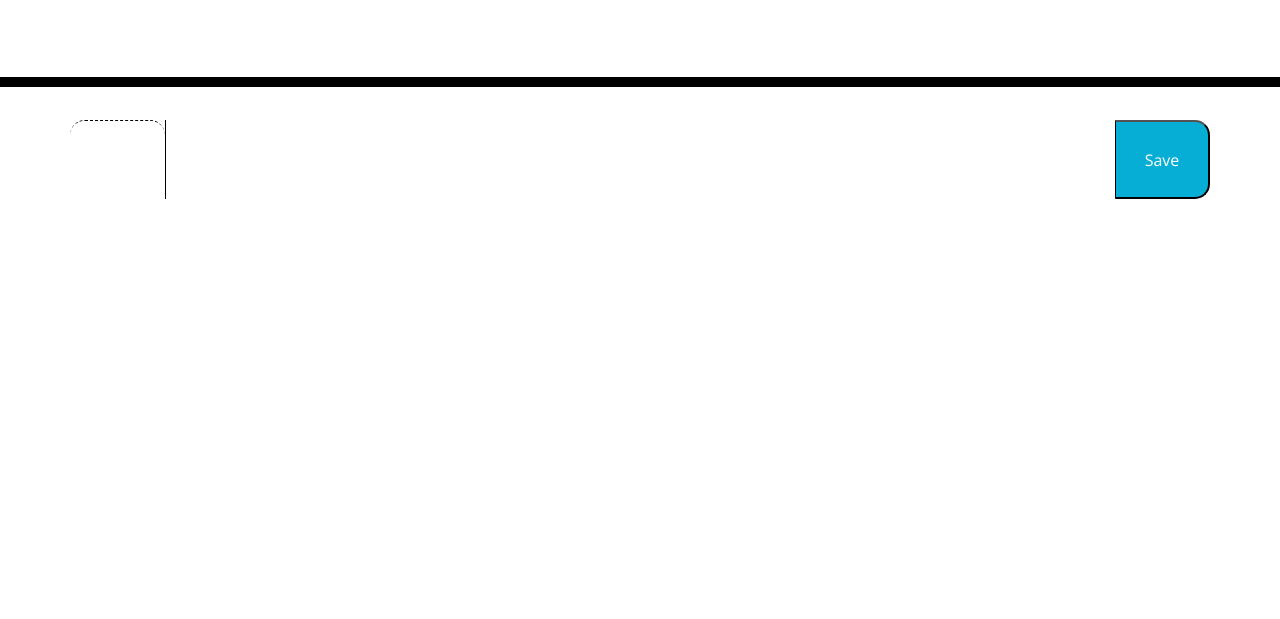
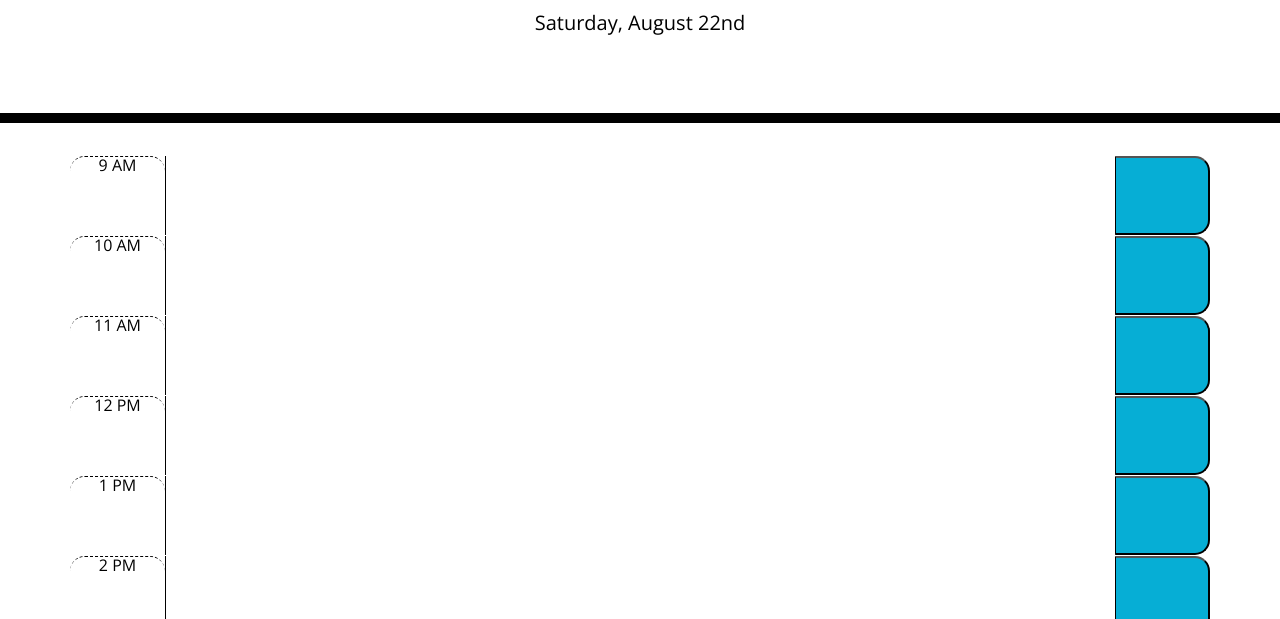
Before and after one commit to caersun/scheduler, a plain HTML site: page index.html in a window 1280 px wide. Shown: the part 181-800 px from the top of the page. Drawn offline with nearby package versions, Linux system fonts and the light colour scheme.

Commit message:
for loop to create hour blocks

```diff
--- a/index.html
+++ b/index.html
@@ -30,19 +30,104 @@
     </header>
     <div class="container">
       <!-- Timeblocks go here -->
+       <!--
         <div class="row">
-          <div class="col-sm-1 hour time-block"></div>
-          <textarea type="text" class="col-sm-10 user-input description"></textarea>
-          <button class="col-sm-1 save-btn">Save</button>
+            <div class="col-sm-1 hour time-block" value="9">9 AM</div>
+            <textarea type="text" class="col-sm-10 user-input description"></textarea>
+            <button class="col-sm-1 save-btn">Save</button>
         </div>
+
+        <div class="row">
+            <div class="col-sm-1 hour time-block" value="10">10 AM</div>
+            <textarea type="text" class="col-sm-10 user-input description"></textarea>
+            <button class="col-sm-1 save-btn">Save</button>
+        </div>
+
+        <div class="row">
+            <div class="col-sm-1 hour time-block" value="11">11 AM</div>
+            <textarea type="text" class="col-sm-10 user-input description"></textarea>
+            <button class="col-sm-1 save-btn">Save</button>
+        </div>
+
+        <div class="row">
+            <div class="col-sm-1 hour time-block" value="12">12 PM</div>
+            <textarea type="text" class="col-sm-10 user-input description"></textarea>
+            <button class="col-sm-1 save-btn">Save</button>
+        </div>
+
+        <div class="row">
+            <div class="col-sm-1 hour time-block" value="1">1 PM</div>
+            <textarea type="text" class="col-sm-10 user-input description"></textarea>
+            <button class="col-sm-1 save-btn">Save</button>
+        </div>
+
+        <div class="row">
+            <div class="col-sm-1 hour time-block" value="2">2 PM</div>
+            <textarea type="text" class="col-sm-10 user-input description"></textarea>
+            <button class="col-sm-1 save-btn">Save</button>
+        </div>
+
+        <div class="row">
+            <div class="col-sm-1 hour time-block" value="3">3 PM</div>
+            <textarea type="text" class="col-sm-10 user-input description"></textarea>
+            <button class="col-sm-1 save-btn">Save</button>
+        </div>
+
+        <div class="row">
+            <div class="col-sm-1 hour time-block" value="4">4 PM</div>
+            <textarea type="text" class="col-sm-10 user-input description"></textarea>
+            <button class="col-sm-1 save-btn">Save</button>
+        </div>
+
+        <div class="row">
+            <div class="col-sm-1 hour time-block" value="5">5 PM</div>
+            <textarea type="text" class="col-sm-10 user-input description"></textarea>
+            <button class="col-sm-1 save-btn">Save</button>
+        </div>
+    -->
+
+
     </div>
 
     <script src="https://code.jquery.com/jquery-3.4.1.min.js"></script>
     <script src="https://cdnjs.cloudflare.com/ajax/libs/moment.js/2.24.0/moment.min.js"></script>
     <script type="text/javascript">
     $(document).ready(function() {
-        var hourBlock = "";
+        $("#currentDay").text(moment().format('dddd') + ", " + moment().format("MMMM Do"));
+
         var workdayHours = ["9 AM", "10 AM", "11 AM", "12 PM", "1 PM", "2 PM", "3 PM", "4 PM", "5 PM"];
+
+        for (var i = 0; i < workdayHours.length; i++) {
+            var rowEl = $(`<div class="row">`);
+            var textareaEl =$(`<textarea type="text" class="col-sm-10 user-input description">`);
+            var saveEl = $(`<button class="col-sm-1 save-btn">`);
+
+            var hour = workdayHours[i];
+            var hourEl = $(`<div class="col-sm-1 hour time-block">`);
+            hourEl.attr("data-name", workdayHours[i]);
+
+            for (var j = 0; j < workdayHours.length; j++) {
+                rowEl.append(textareaEl, saveEl);
+                rowEl.prepend(hourEl.text(hour));
+
+            }
+            $(".container").append(rowEl);
+        }
+
+        // if else statements for colorcoding past, present, future - will .addClass("past/present/future")
+        var currentHour = "";
+
+        function isHour(currentHour) {
+            return Math.floor(currentHour) === currentHour; // start like this??
+        }
+
+        // all .save-btn or just first? need id's for each?
+        $(".save-btn").on("click", function(event) {
+            event.preventDefault();
+            var hourBlock = $(".row");
+            var description = $(".description").val().trim(); // grab input from textarea
+        })
+
     })
 
     </script>
```
